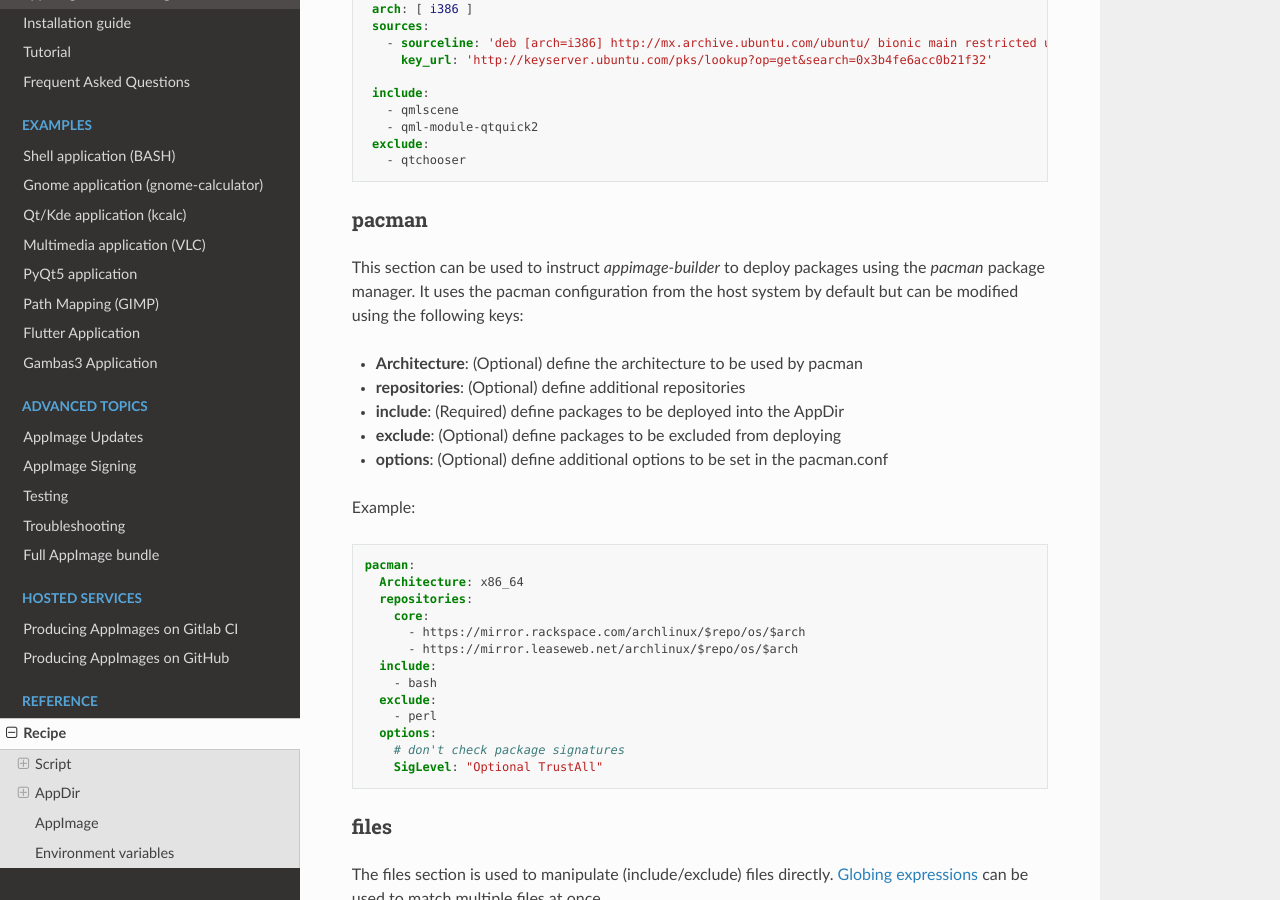
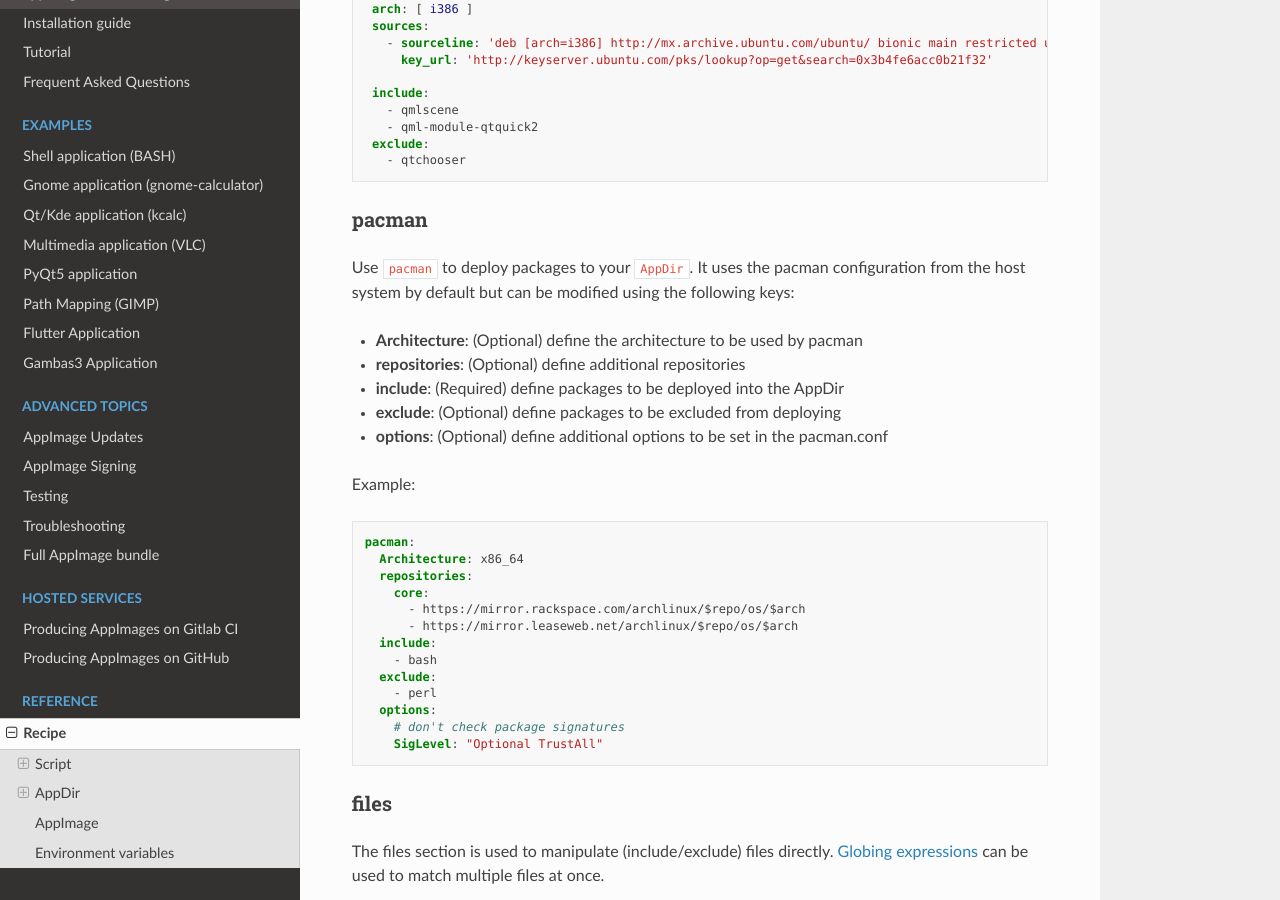
Before and after one commit to AppImageCrafters/appimage-builder-docs, a Sphinx documentation site: the page built from source/reference/recipe.rst, in a window 1280 px wide and 900 px high, scrolled down 2827 px. Built offline with Sphinx 7.4.7 and the Read the Docs theme 2.0.0, drawn with Linux system fonts in a browser that asks for light colours.

Commit message:
Update pacman section

```diff
--- a/source/reference/recipe.rst
+++ b/source/reference/recipe.rst
@@ -165,9 +165,8 @@ Entries
 pacman
 ------
 
-This section can be used to instruct `appimage-builder` to deploy packages using the `pacman`
-package manager. It uses the pacman configuration from the host system by default but can
-be modified using the following keys:
+Use ``pacman`` to deploy packages to your ``AppDir``. It uses the pacman configuration from the host system by
+default but can be modified using the following keys:
 
 - **Architecture**: (Optional) define the architecture to be used by pacman
 - **repositories**: (Optional) define additional repositories
```
